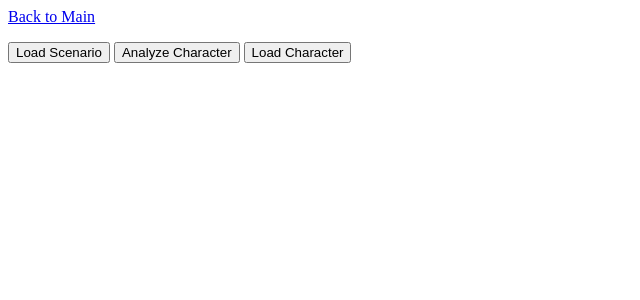
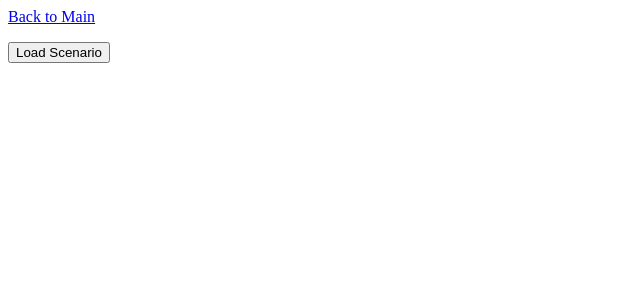
Before and after one commit to onetera/plotis, a Flask app: page /character in a window 1280 px wide. Shown: the top 300 px of the page, without its empty margins (0-640 px from the left). Run offline with Flask 3, Linux system fonts and the light colour scheme.

Commit message:
캐릭터 분석 페이지 버튼 위치 수정

```diff
--- a/templates/character.html
+++ b/templates/character.html
@@ -25,9 +25,6 @@
     <p><p>
     <form action="/character" method="post">
         <input name="load_scenario" type="submit" value="Load Scenario">
-        <input name="character" type="submit" value="Analyze Character">
-        <input name="load_character" type="submit" value="Load Character">
-    </form>
     <p><p>
     {% if scenario_result %}
     <h1>Scenario</h1>
@@ -35,6 +32,9 @@
         <p>
         <pre class="pre_text">{{ scenario_result | safe }}</pre>
     </div>
+    <input name="load_character" type="submit" value="Load Character">
+    <input name="character" type="submit" value="Analyze Character">
+    </form>
     {% endif %}
     <p><p>
     {% if character_result %}
```
Also changed, not shown: main.db.
